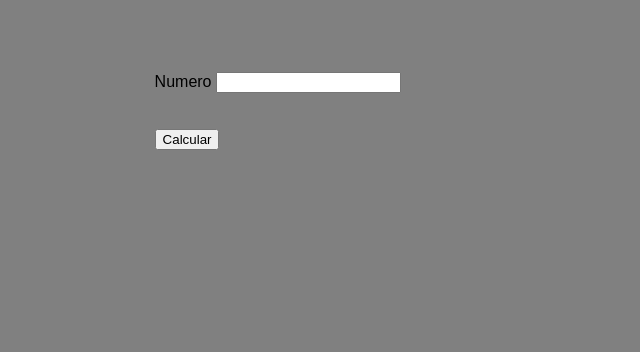
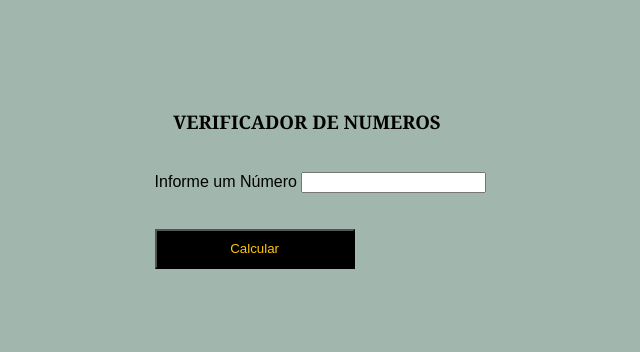
Before and after one commit to Yunnakym/Programacao_Web, a plain HTML site: page Aula 3/Impar par/imprapar.html in a window 1280 px wide. Shown: the whole page, without its empty margins (319-959 px from the left). Drawn offline with Linux system fonts and the light colour scheme.

Commit message:
versão 3

```diff
--- a/Aula 3/Impar par/imprapar.html
+++ b/Aula 3/Impar par/imprapar.html
@@ -8,7 +8,8 @@
 </head>
 <body>
     <form>
-        <label> Numero</label>
+        <H3>VERIFICADOR DE NUMEROS</H3>
+        <label> Informe um Número</label>
         <input type="number" id="numero">
         <br>
         <br>
--- a/Aula 3/Impar par/style.css
+++ b/Aula 3/Impar par/style.css
@@ -1,7 +1,18 @@
 body{
     font-family: Arial;
-    background: gray;
+    background: rgb(161, 182, 173);
     margin-bottom: 1em;
     padding: 4em;
     margin-left: 32%;
 }
+
+button{
+    width: 200px;
+    height: 40px;
+    background: #000;
+    color: rgb(255,198,0);
+}
+ h3{
+    font-family: Georgia;
+    padding: 1em;
+ }
```
